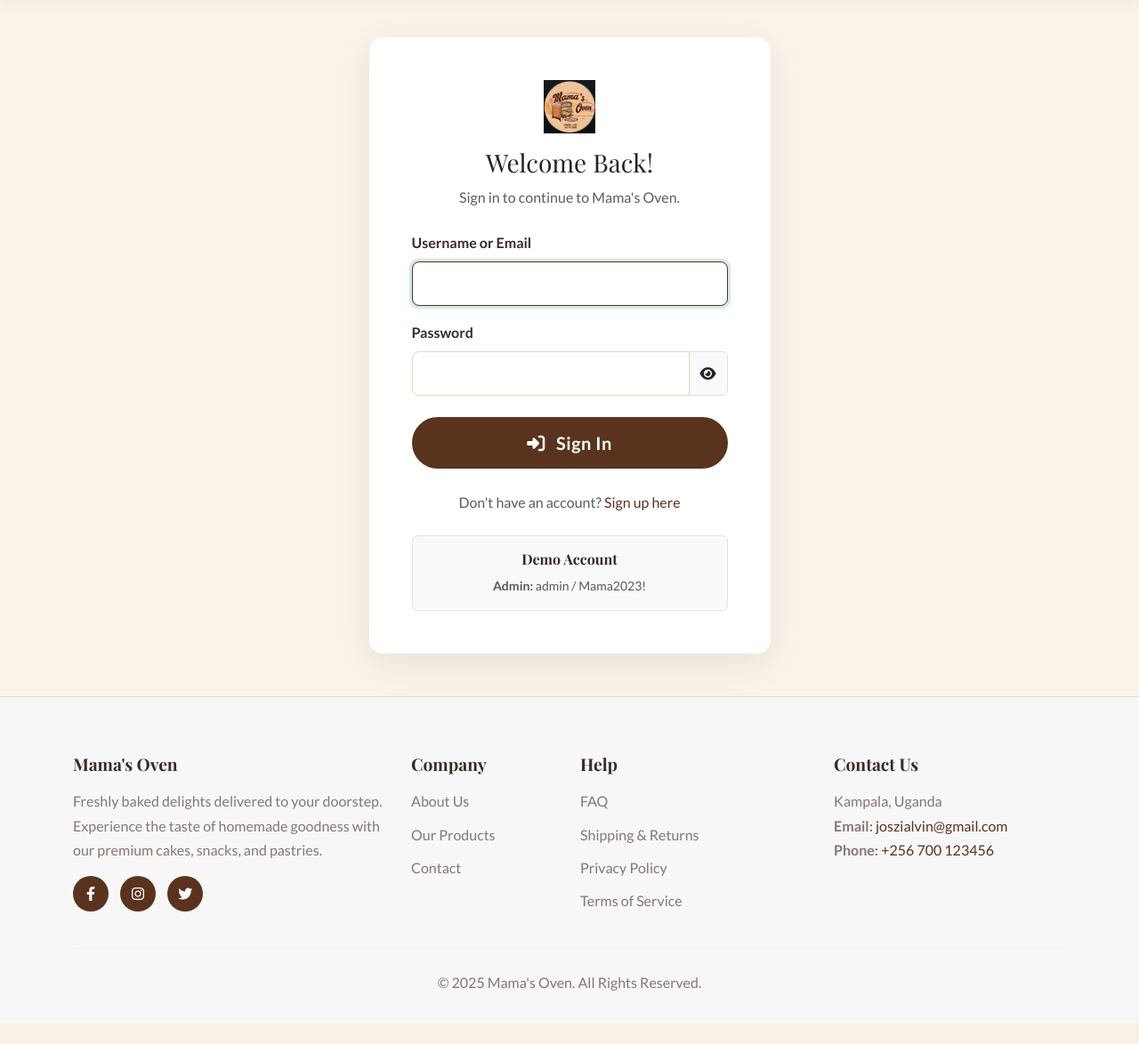
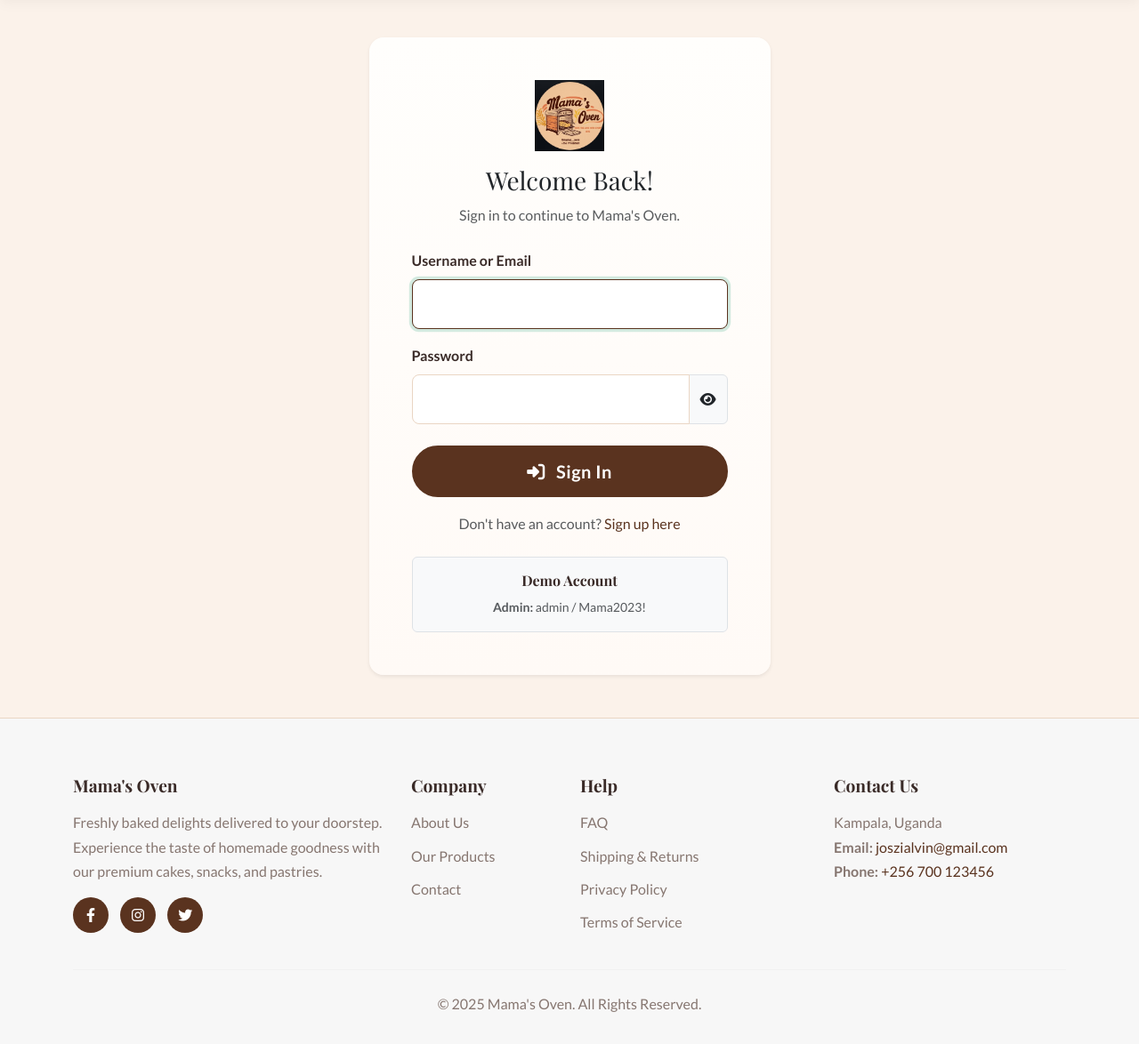
Before and after one commit to Aijuka-Josbert/mamoven1, a PHP site: page /mamaove1/auth/login.php in a window 1280 px wide. Shown: the part 86-1260 px from the top of the page at 89% size. Before the commit the page ends 1236 px from the top, so only its background shows below. Run offline with PHP 8.4, Linux system fonts and the light colour scheme; some libraries are stand-ins or nearby versions.

Commit message:
additions

```diff
--- a/admin/includes/header.php
+++ b/admin/includes/header.php
@@ -73,7 +73,7 @@
                 <a class="nav-link" href="../index.php" target="_blank">
                     <i class="fas fa-globe fa-fw"></i> View Public Site
                 </a>
-                <a class="nav-link" href="auth/logout.php">
+                <a class="nav-link" href="<?php echo BASE_URL . '/auth/logout.php'; ?>">
                     <i class="fas fa-sign-out-alt fa-fw"></i> Logout
                 </a>
             </li>
--- a/assets/css/style.css
+++ b/assets/css/style.css
@@ -368,3 +368,44 @@
     background-color: #F9FAFB;
     min-height: 100vh;
 }
+
+/* --- Login Card Styles --- */
+.login-card {
+    border-radius: 16px;
+    overflow: hidden;
+    transition: transform 0.25s ease, box-shadow 0.25s ease;
+}
+
+/* Warm (default) */
+.login-variant-warm {
+    background: linear-gradient(180deg, #fffefc 0%, #fffaf6 100%);
+    border: 1px solid rgba(90,51,31,0.06);
+    box-shadow: 0 12px 35px rgba(90,51,31,0.06);
+}
+.login-variant-warm .card-body { padding: 2.5rem; }
+
+/* Minimal */
+.login-variant-minimal {
+    background: #ffffff;
+    border: 1px solid var(--color-border);
+    box-shadow: none;
+}
+.login-variant-minimal .card-body { padding: 1.5rem; }
+
+/* Dark */
+.login-variant-dark {
+    background: #2b2b2b;
+    color: #f3efe8;
+    border: 1px solid rgba(255,255,255,0.06);
+    box-shadow: 0 12px 35px rgba(0,0,0,0.5);
+}
+.login-variant-dark .card-body { padding: 2rem; }
+.login-variant-dark .form-control {
+    background: rgba(255,255,255,0.04);
+    color: #f3efe8;
+    border-color: rgba(255,255,255,0.06);
+}
+.login-variant-dark a { color: #f5d1b1; }
+
+/* Hover effect */
+.login-card:hover { transform: translateY(-6px); }
--- a/auth/login.php
+++ b/auth/login.php
@@ -7,9 +7,9 @@
 // If user is already logged in, redirect them away from the login page.
 if (isset($_SESSION['user_id'])) {
     if ($_SESSION['role'] === 'admin') {
-        header('Location: ' . '../admin/dashboard.php');
+        header('Location: ' . BASE_URL . '/admin/dashboard.php');
     } else {
-        header('Location: ' . '../index.php');
+        header('Location: ' . BASE_URL . '../index.php');
     }
     exit;
 }
@@ -29,17 +29,6 @@
             $stmt->execute(['username' => $username, 'email' => $username]);
             $user = $stmt->fetch();
 
-            // // Safer debugging - only attempt to access array elements if $user is an array
-            // var_dump($user);
-            // var_dump($password);
-            // if ($user) {
-            //     var_dump(password_verify($password, $user['password']));
-            // } else {
-            //     echo "No user found with username/email: " . htmlspecialchars($username);
-            // }
-
-            // // Then comment out before going to production
-
             // Verify user exists and password is correct
             if ($user && password_verify($password, $user['password'])) {
                 // Regenerate session ID for security
@@ -54,12 +43,17 @@
 
                 // Redirect based on role
                 if ($user['role'] === 'admin') {
-                    // FIX: Add '../' prefix
-                    header('Location: ' . '../admin/dashboard.php');
+                    header('Location: ' . BASE_URL . '/admin/dashboard.php');
                 } else {
-                    // FIX: Add '../' prefix for index.php
-                    $redirect_url = $_GET['redirect'] ?? '../index.php';
-                    header('Location: ' . $redirect_url);
+                    // Respect optional redirect param if provided (must be a safe local path)
+                    $redirect_param = $_GET['redirect'] ?? '';
+                    if (!empty($redirect_param) && strpos($redirect_param, 'http') !== 0) {
+                        // normalize leading slash
+                        $redirect_param = ltrim($redirect_param, '/');
+                        header('Location: ' . BASE_URL . '/' . $redirect_param);
+                    } else {
+                        header('Location: ../index.php');
+                    }
                 }
                 exit;
             } else {
@@ -76,12 +70,12 @@
 <div class="container my-5">
     <div class="row justify-content-center">
         <div class="col-md-6 col-lg-5">
-            <div class="card shadow">
+            <div class="card shadow-sm border-0 login-card login-variant-warm">
                 <div class="card-body p-5">
                     <div class="text-center mb-4">
-                        <img src="../assets/images/logo.jpeg" alt="Logo" style="height: 60px;" class="mb-3">
+                        <img src="<?php echo htmlspecialchars(asset_url('assets/images/logo.jpeg')); ?>" alt="Logo" style="height: 80px;" class="mb-3">
                         <h2 class="card-title h3">Welcome Back!</h2>
-                        <p class="text-muted">Sign in to continue to Mama's Oven.</p>
+                        <p class="text-muted">Sign in to continue to <?php echo SITE_NAME; ?>.</p>
                     </div>
 
                     <?php if (!empty($error)): ?>
@@ -90,39 +84,39 @@
                         </div>
                     <?php endif; ?>
 
-                    <form method="POST" action="">
+                    <form method="POST" action="<?php echo htmlspecialchars($_SERVER['PHP_SELF']); ?>">
                         <div class="mb-3">
                             <label for="username" class="form-label">Username or Email</label>
-                            <input type="text" class="form-control" id="username" name="username" value="<?php echo htmlspecialchars($_POST['username'] ?? ''); ?>" required autofocus>
+                            <input type="text" class="form-control form-control-lg" id="username" name="username" value="<?php echo htmlspecialchars($_POST['username'] ?? ''); ?>" required autofocus>
                         </div>
 
                         <div class="mb-4">
                             <label for="password" class="form-label">Password</label>
                             <div class="input-group">
-                                <input type="password" class="form-control" id="password" name="password" required>
+                                <input type="password" class="form-control form-control-lg" id="password" name="password" required>
                                 <span class="input-group-text" id="togglePassword" style="cursor: pointer;">
                                     <i class="fas fa-eye"></i>
                                 </span>
                             </div>
                         </div>
 
-                        <div class="d-grid">
+                        <div class="d-grid mb-3">
                             <button type="submit" class="btn btn-primary btn-lg">
                                 <i class="fas fa-sign-in-alt me-2"></i> Sign In
                             </button>
                         </div>
+
+                        <div class="text-center">
+                            <p class="mb-0 text-muted">Don't have an account?
+                                <a href="<?php echo BASE_URL; ?>/auth/register.php">Sign up here</a>
+                            </p>
+                        </div>
                     </form>
 
-                    <div class="text-center mt-4">
-                        <p class="mb-0 text-muted">Don't have an account?
-                            <a href="register.php">Sign up here</a>
-                        </p>
-                    </div>
-
                     <!-- Demo Accounts Info -->
-                    <div class="mt-4 p-3 bg-light rounded border">
-                        <h6 class="text-center mb-2 fw-bold">Demo Account</h6>
-                        <small class="text-muted d-block text-center">
+                    <div class="mt-4 p-3 bg-light rounded border text-center">
+                        <h6 class="mb-2 fw-bold">Demo Account</h6>
+                        <small class="text-muted d-block">
                             <strong>Admin:</strong> admin / Mama2023!
                         </small>
                     </div>
```
Also changed, not shown: cart.php (+33 -1 lines).
